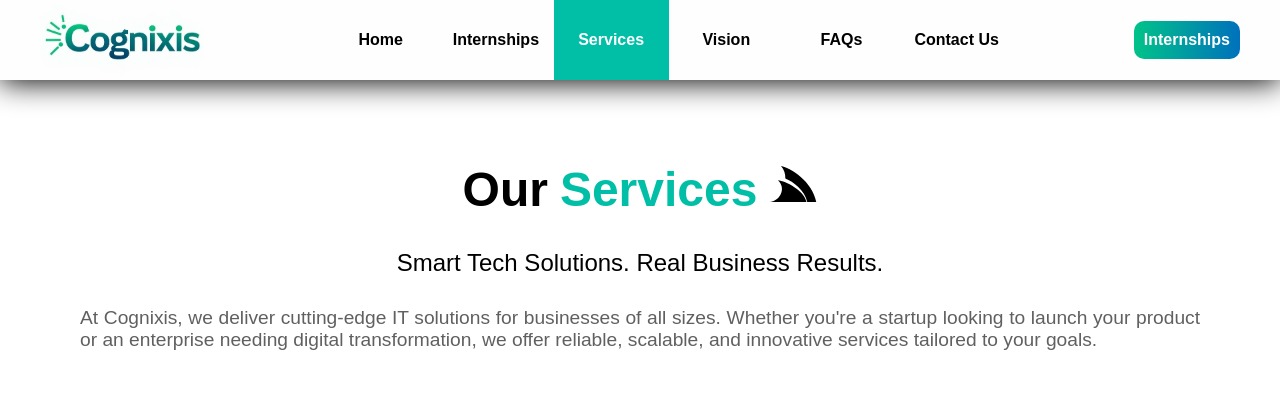
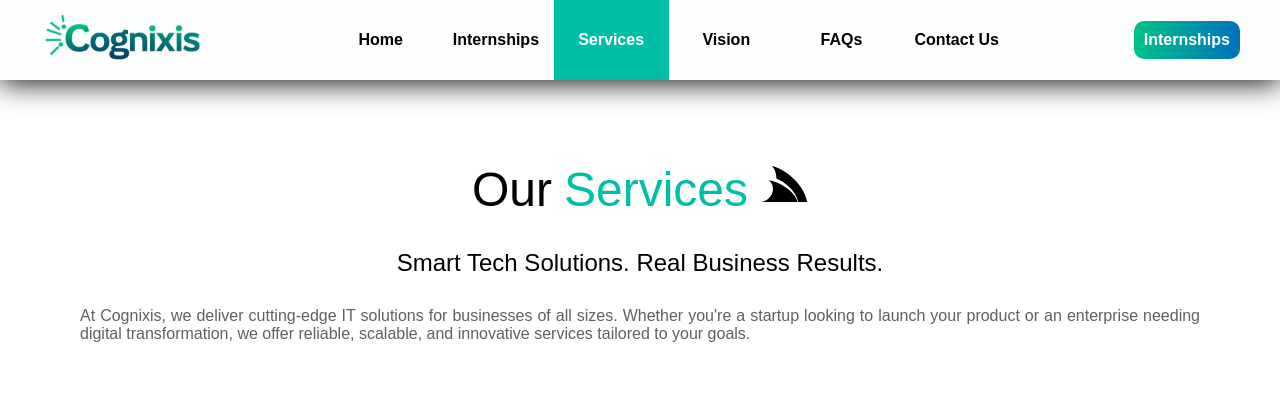
Before and after one commit to cognixis/Cognixis, a React (Vite) app: page /services in a window 1280 px wide. Shown: the top 401 px of the page. Built offline with nearby package versions, Linux system fonts and the light colour scheme; grey boxes are pictures that could not be loaded; a web font is replaced by a local one.

Commit message:
Update Services.css

```diff
--- a/src/components/Services.css
+++ b/src/components/Services.css
@@ -29,7 +29,7 @@
 }
 
 .our-serv-text p{
-    font-weight: 700;
+    /* font-weight: 700; */
     text-align: start;
 }
 
@@ -57,12 +57,13 @@
 
 
 .serv-text-main{
-    font-size: larger;
+    /* font-size: larger; */
     color: rgb(96, 96, 96);
 }
 
 .services-heading{
     font-size: 1.5rem;
+    text-align: start;
 }
 
 .ser-head{
@@ -109,6 +110,7 @@
 }
 
 @media screen and (max-width: 768px) {
+
     .services-sec{
         padding: 20px 0px;
     }
```
